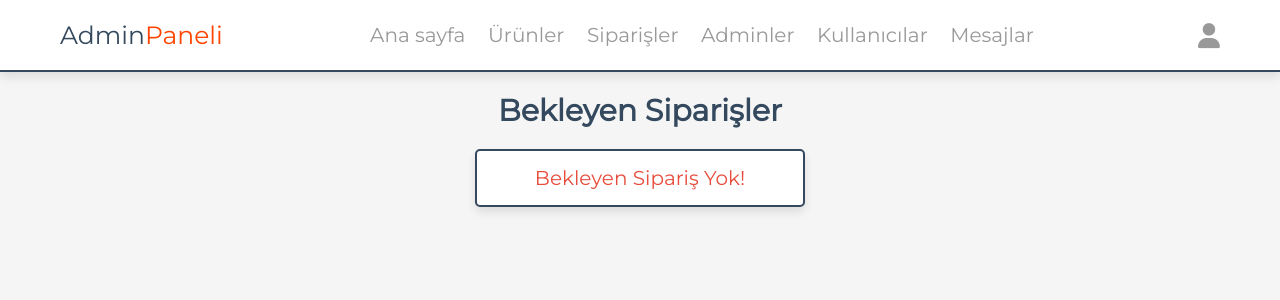
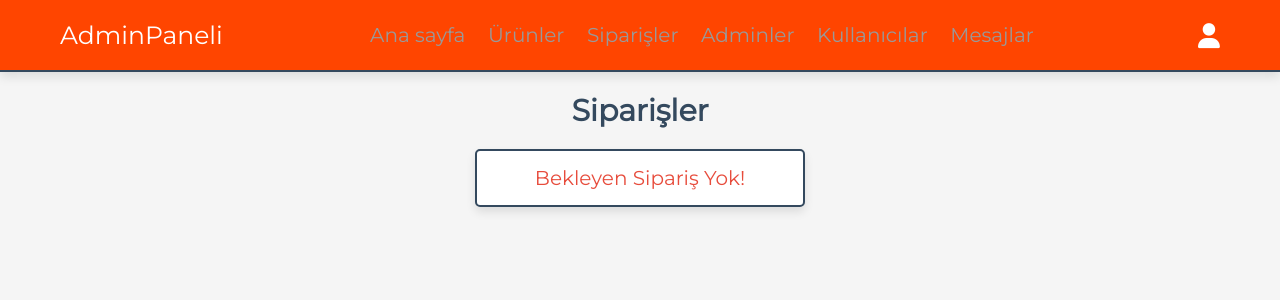
Before and after one commit to brkbaloglu/RestaurantWebsite-v2, a PHP site: page /admin/placed_orders.php in a window 1280 px wide. Shown: the top 300 px of the page. Run offline with PHP 8.4, Linux system fonts and the light colour scheme; the visitor is signed in with stand-in values (Sample User, id 1); data that the repository does not hold is empty; some libraries are stand-ins or nearby versions.

Commit message:
Restaurant Website v2

```diff
--- a/admin/placed_orders.php
+++ b/admin/placed_orders.php
@@ -35,7 +35,7 @@ if(isset($_GET['delete'])){
    <meta charset="UTF-8">
    <meta http-equiv="X-UA-Compatible" content="IE=edge">
    <meta name="viewport" content="width=device-width, initial-scale=1.0">
-   <title>Bekleyen Siparişler</title>
+   <title>Siparişler</title>
 
    <!-- font awesome cdn link  -->
    <link rel="stylesheet" href="https://cdnjs.cloudflare.com/ajax/libs/font-awesome/6.1.1/css/all.min.css">
@@ -52,7 +52,7 @@ if(isset($_GET['delete'])){
 
 <section class="placed-orders">
 
-   <h1 class="heading">Bekleyen Siparişler</h1>
+   <h1 class="heading">Siparişler</h1>
 
    <div class="box-container">
 
--- a/contact.php
+++ b/contact.php
@@ -8,6 +8,7 @@ if(isset($_SESSION['user_id'])){
    $user_id = $_SESSION['user_id'];
 }else{
    $user_id = '';
+   header("location:login.php");
 };
 
 if(isset($_POST['send'])){
--- a/css/admin_style.css
+++ b/css/admin_style.css
@@ -195,7 +195,7 @@ section {
     top: 0;
     left: 0;
     right: 0;
-    background-color: var(--white);
+    background-color: var(--orange-red);
     box-shadow: var(--box-shadow);
     z-index: 1000;
     border-bottom: var(--border);
@@ -210,11 +210,7 @@ section {
 
 .header .flex .logo {
     font-size: 2.5rem;
-    color: var(--black);
-}
-
-.header .flex .logo span {
-    color: var(--orange-red);
+    color: var(--white);
 }
 
 .header .flex .navbar a {
@@ -230,12 +226,12 @@ section {
 .header .flex .icons>* {
     font-size: 2.5rem;
     cursor: pointer;
-    color: var(--light-color);
+    color: var(--white);
     margin-left: 1.7rem;
 }
 
 .header .flex .icons>*:hover {
-    color: var(--orange-red);
+    color: var(--black);
 }
 
 .header .flex .profile {
```
